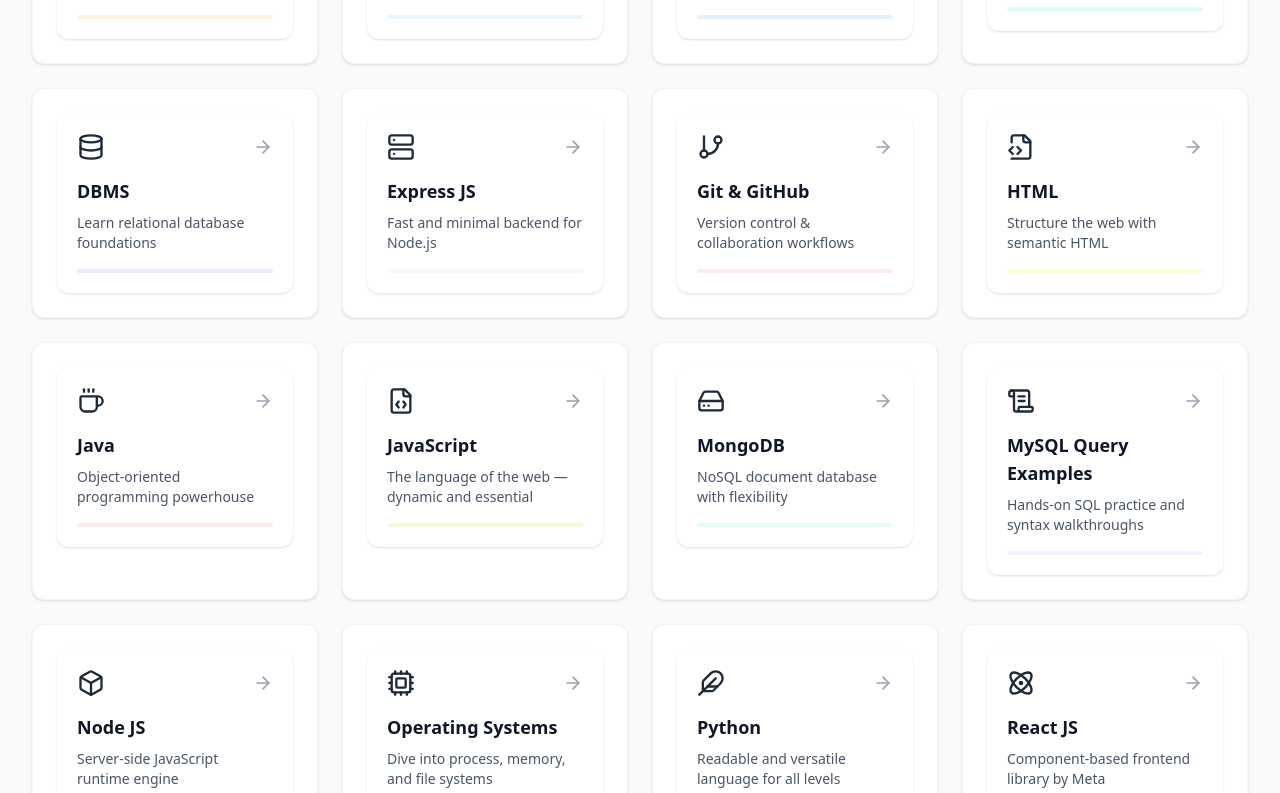
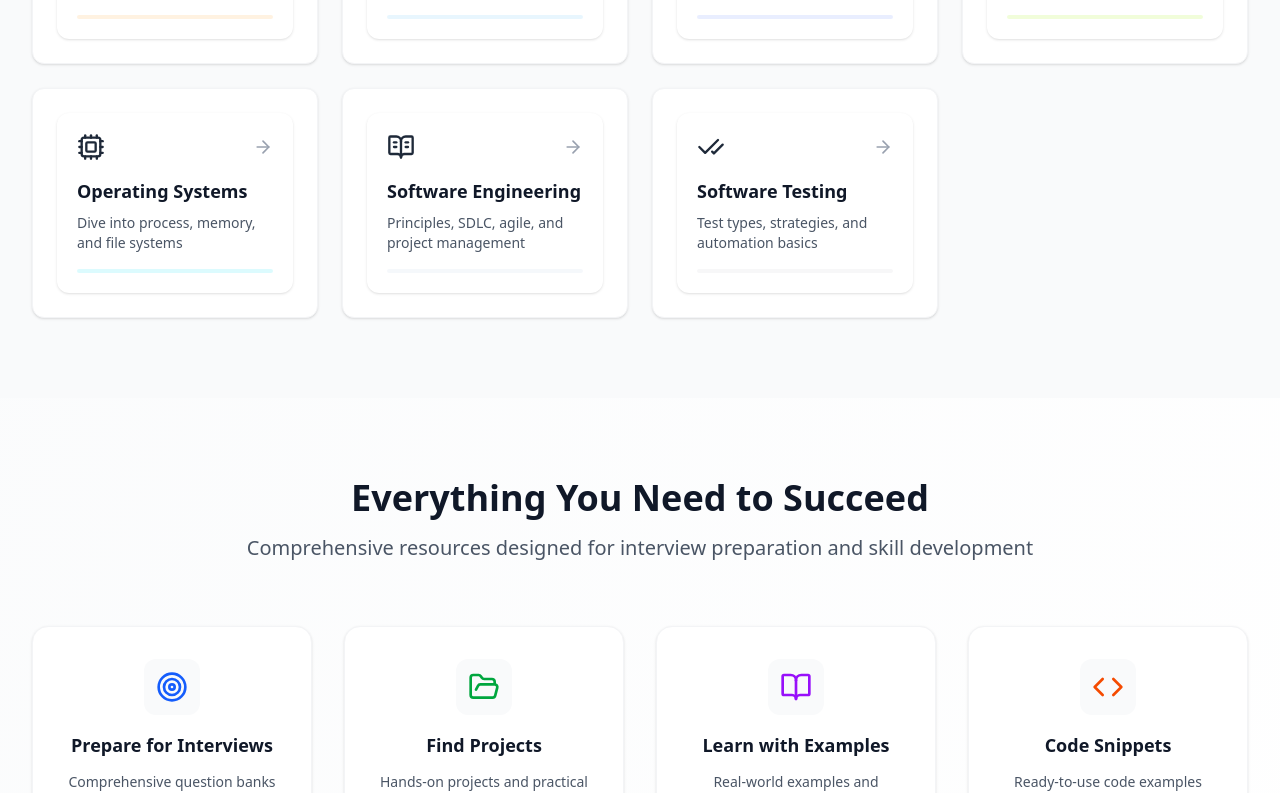
Before and after one commit to SOUMAYSIKCHI/Hub, a React (Vite) app: page / in a window 1280 px wide. Shown: the part 1052-1845 px from the top of the page. Built offline with nearby package versions, Linux system fonts and the light colour scheme.

Commit message:
updated subjects

```diff
--- a/postcss.config.js
+++ /dev/null
@@ -1,6 +0,0 @@
-export default {
-    plugins: {
-      tailwindcss: {},
-      autoprefixer: {},
-    },
-  }
--- a/src/components/Footer.jsx
+++ b/src/components/Footer.jsx
@@ -5,23 +5,24 @@
   const subjects = [
     { name: 'C Programming', file: 'c.json' },
     { name: 'Computer Networks', file: 'cn.json' },
-    { name: 'CSS', file: 'css.json' },
-    { name: 'Data Structures', file: 'datastructure.json' },
+    // { name: 'CSS', file: 'css.json' },
+    // { name: 'Data Structures', file: 'datastructure.json' },
     { name: 'DBMS', file: 'dbms.json' },
-    { name: 'Express JS', file: 'expressjs.json' },
-    { name: 'Git & GitHub', file: 'git&github.json' },
-    { name: 'HTML', file: 'html.json' },
-    { name: 'Java', file: 'java.json' },
+    // { name: 'Express JS', file: 'expressjs.json' },
+    // { name: 'Git & GitHub', file: 'git&github.json' },
+    // { name: 'HTML', file: 'html.json' },
+    // { name: 'Java', file: 'java.json' },
     { name: 'JavaScript', file: 'javascript.json' },
-    { name: 'MongoDB', file: 'mongodb.json' },
-    { name: 'MySQL Query Examples', file: 'mysql-query-example.json' },
-    { name: 'Node JS', file: 'nodejs.json' },
+    // { name: 'MongoDB', file: 'mongodb.json' },
+    // { name: 'MySQL Query Examples', file: 'mysql-query-example.json' },
+    // { name: 'Node JS', file: 'nodejs.json' },
     { name: 'Operating Systems', file: 'os.json' },
-    { name: 'Python', file: 'python.json' },
-    { name: 'React JS', file: 'reactjs.json' },
+    // { name: 'Python', file: 'python.json' },
+    // { name: 'React JS', file: 'reactjs.json' },
     { name: 'Software Engineering', file: 'software-engineering.json' },
     { name: 'Software Testing', file: 'software-testing.json' }
   ];
+
 
   return (
     <footer className="bg-gray-900 text-white py-16">
--- a/src/components/Navbar.jsx
+++ b/src/components/Navbar.jsx
@@ -36,20 +36,20 @@
   const subjects = [
     { name: 'C Programming', file: 'c.json' },
     { name: 'Computer Networks', file: 'cn.json' },
-    { name: 'CSS', file: 'css.json' },
-    { name: 'Data Structures', file: 'datastructure.json' },
+    // { name: 'CSS', file: 'css.json' },
+    // { name: 'Data Structures', file: 'datastructure.json' },
     { name: 'DBMS', file: 'dbms.json' },
-    { name: 'Express JS', file: 'expressjs.json' },
-    { name: 'Git & GitHub', file: 'git&github.json' },
-    { name: 'HTML', file: 'html.json' },
-    { name: 'Java', file: 'java.json' },
+    // { name: 'Express JS', file: 'expressjs.json' },
+    // { name: 'Git & GitHub', file: 'git&github.json' },
+    // { name: 'HTML', file: 'html.json' },
+    // { name: 'Java', file: 'java.json' },
     { name: 'JavaScript', file: 'javascript.json' },
-    { name: 'MongoDB', file: 'mongodb.json' },
-    { name: 'MySQL Query Examples', file: 'mysql-query-example.json' },
-    { name: 'Node JS', file: 'nodejs.json' },
+    // { name: 'MongoDB', file: 'mongodb.json' },
+    // { name: 'MySQL Query Examples', file: 'mysql-query-example.json' },
+    // { name: 'Node JS', file: 'nodejs.json' },
     { name: 'Operating Systems', file: 'os.json' },
-    { name: 'Python', file: 'python.json' },
-    { name: 'React JS', file: 'reactjs.json' },
+    // { name: 'Python', file: 'python.json' },
+    // { name: 'React JS', file: 'reactjs.json' },
     { name: 'Software Engineering', file: 'software-engineering.json' },
     { name: 'Software Testing', file: 'software-testing.json' }
   ];
--- a/src/pages/Content.jsx
+++ b/src/pages/Content.jsx
@@ -46,14 +46,6 @@
       console.error('Failed to copy text: ', err);
     }
   };
-
-  const AdBox = ({ type, className }) => (
-    <div className={`bg-gradient-to-br from-blue-50 to-purple-50 border-2 border-dashed border-blue-200 rounded-lg p-4 text-center ${className}`}>
-      <div className="text-xs text-gray-500 mb-2">Advertisement</div>
-      <div className="text-sm font-medium text-gray-700 mb-2">{type} Ad Space</div>
-      <div className="text-xs text-gray-400">300x250</div>
-    </div>
-  );
 
   const Sidebar = () => (
     <div className={`fixed inset-y-0 left-0 z-50 w-80 bg-white shadow-xl transform transition-transform duration-300 ease-in-out ${sidebarOpen ? 'translate-x-0' : '-translate-x-full'} lg:translate-x-0 lg:static lg:shadow-none lg:z-auto lg:h-screen`}>
@@ -312,15 +304,9 @@
       )}
 
       {/* Main content area */}
-      <div className="flex-1 flex flex-col h-screen overflow-hidden relative">
-        {/* Ad boxes - Fixed position in top right, adjusted from top-4 to top-20 */}
-        <div className="hidden lg:block fixed top-20 right-4 z-30 space-y-4">
-          <AdBox type="Banner" className="w-72 h-32" />
-          <AdBox type="Square" className="w-72 h-64" />
-        </div>
-
-        {/* Content area with margin for ads */}
-        <div className="flex-1 overflow-y-auto p-4 lg:p-8 lg:pr-80 pt-16 lg:pt-8">
+      <div className="flex-1 flex flex-col h-screen overflow-hidden">
+        {/* Content area */}
+        <div className="flex-1 overflow-y-auto p-4 lg:p-8 pt-16 lg:pt-8">
           <ContentTabs />
         </div>
       </div>
--- a/src/pages/Home.jsx
+++ b/src/pages/Home.jsx
@@ -50,53 +50,11 @@
             description: 'Understand how data moves across the internet'
         },
         {
-            name: 'CSS',
-            file: 'css.json',
-            icon: 'Paintbrush',
-            color: 'bg-blue-100',
-            description: 'Style beautiful, responsive interfaces'
-        },
-        {
-            name: 'Data Structures',
-            file: 'datastructure.json',
-            icon: 'Stack',
-            color: 'bg-emerald-100',
-            description: 'Master arrays, trees, graphs and more'
-        },
-        {
             name: 'DBMS',
             file: 'dbms.json',
             icon: 'Database',
             color: 'bg-indigo-100',
             description: 'Learn relational database foundations'
-        },
-        {
-            name: 'Express JS',
-            file: 'expressjs.json',
-            icon: 'Server',
-            color: 'bg-neutral-100',
-            description: 'Fast and minimal backend for Node.js'
-        },
-        {
-            name: 'Git & GitHub',
-            file: 'git&github.json',
-            icon: 'GitBranch',
-            color: 'bg-rose-100',
-            description: 'Version control & collaboration workflows'
-        },
-        {
-            name: 'HTML',
-            file: 'html.json',
-            icon: 'FileCode2',
-            color: 'bg-yellow-100',
-            description: 'Structure the web with semantic HTML'
-        },
-        {
-            name: 'Java',
-            file: 'java.json',
-            icon: 'Coffee',
-            color: 'bg-red-100',
-            description: 'Object-oriented programming powerhouse'
         },
         {
             name: 'JavaScript',
@@ -106,46 +64,11 @@
             description: 'The language of the web — dynamic and essential'
         },
         {
-            name: 'MongoDB',
-            file: 'mongodb.json',
-            icon: 'HardDrive',
-            color: 'bg-green-100',
-            description: 'NoSQL document database with flexibility'
-        },
-        {
-            name: 'MySQL Query Examples',
-            file: 'mysql-query-example.json',
-            icon: 'ScrollText',
-            color: 'bg-purple-100',
-            description: 'Hands-on SQL practice and syntax walkthroughs'
-        },
-        {
-            name: 'Node JS',
-            file: 'nodejs.json',
-            icon: 'Box',
-            color: 'bg-lime-50',
-            description: 'Server-side JavaScript runtime engine'
-        },
-        {
             name: 'Operating Systems',
             file: 'os.json',
             icon: 'Cpu',
             color: 'bg-cyan-100',
             description: 'Dive into process, memory, and file systems'
-        },
-        {
-            name: 'Python',
-            file: 'python.json',
-            icon: 'Feather',
-            color: 'bg-fuchsia-100',
-            description: 'Readable and versatile language for all levels'
-        },
-        {
-            name: 'React JS',
-            file: 'reactjs.json',
-            icon: 'Atom',
-            color: 'bg-blue-50',
-            description: 'Component-based frontend library by Meta'
         },
         {
             name: 'Software Engineering',
@@ -161,6 +84,84 @@
             color: 'bg-zinc-100',
             description: 'Test types, strategies, and automation basics'
         }
+        // ,
+        // {
+        //     name: 'Express JS',
+        //     file: 'expressjs.json',
+        //     icon: 'Server',
+        //     color: 'bg-neutral-100',
+        //     description: 'Fast and minimal backend for Node.js'
+        // },
+        // {
+        //     name: 'Git & GitHub',
+        //     file: 'git&github.json',
+        //     icon: 'GitBranch',
+        //     color: 'bg-rose-100',
+        //     description: 'Version control & collaboration workflows'
+        // },
+        // {
+        //     name: 'HTML',
+        //     file: 'html.json',
+        //     icon: 'FileCode2',
+        //     color: 'bg-yellow-100',
+        //     description: 'Structure the web with semantic HTML'
+        // },
+        // {
+        //     name: 'Java',
+        //     file: 'java.json',
+        //     icon: 'Coffee',
+        //     color: 'bg-red-100',
+        //     description: 'Object-oriented programming powerhouse'
+        // },
+        // {
+        //     name: 'CSS',
+        //     file: 'css.json',
+        //     icon: 'Paintbrush',
+        //     color: 'bg-blue-100',
+        //     description: 'Style beautiful, responsive interfaces'
+        // },
+        // {
+        //     name: 'Data Structures',
+        //     file: 'datastructure.json',
+        //     icon: 'Stack',
+        //     color: 'bg-emerald-100',
+        //     description: 'Master arrays, trees, graphs and more'
+        // },
+        // {
+        //     name: 'MongoDB',
+        //     file: 'mongodb.json',
+        //     icon: 'HardDrive',
+        //     color: 'bg-green-100',
+        //     description: 'NoSQL document database with flexibility'
+        // },
+        // {
+        //     name: 'MySQL Query Examples',
+        //     file: 'mysql-query-example.json',
+        //     icon: 'ScrollText',
+        //     color: 'bg-purple-100',
+        //     description: 'Hands-on SQL practice and syntax walkthroughs'
+        // },
+        // {
+        //     name: 'Node JS',
+        //     file: 'nodejs.json',
+        //     icon: 'Box',
+        //     color: 'bg-lime-50',
+        //     description: 'Server-side JavaScript runtime engine'
+        // },
+        // {
+        //     name: 'Python',
+        //     file: 'python.json',
+        //     icon: 'Feather',
+        //     color: 'bg-fuchsia-100',
+        //     description: 'Readable and versatile language for all levels'
+        // },
+        // {
+        //     name: 'React JS',
+        //     file: 'reactjs.json',
+        //     icon: 'Atom',
+        //     color: 'bg-blue-50',
+        //     description: 'Component-based frontend library by Meta'
+        // }
     ];
 
     const valueProps = [
--- a/tailwind.config.js
+++ /dev/null
@@ -1,11 +0,0 @@
-/** @type {import('tailwindcss').Config} */
-export default {
-    content: [
-      './index.html',
-      './src/**/*.{js,ts,jsx,tsx}',
-    ],
-    theme: {
-      extend: {},
-    },
-    plugins: [],
-  }
```
Also changed, not shown: public/ads.txt (added), src/pages/JobPage.jsx (deleted).
